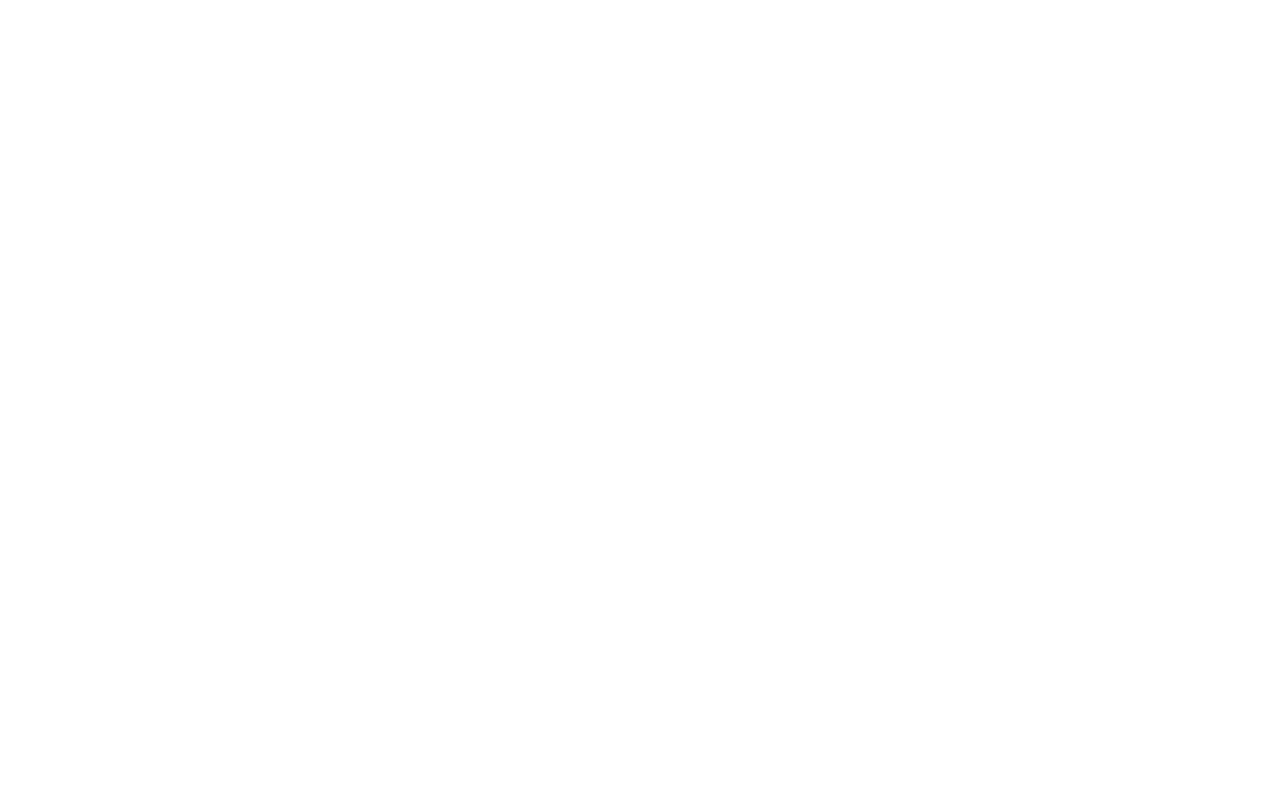
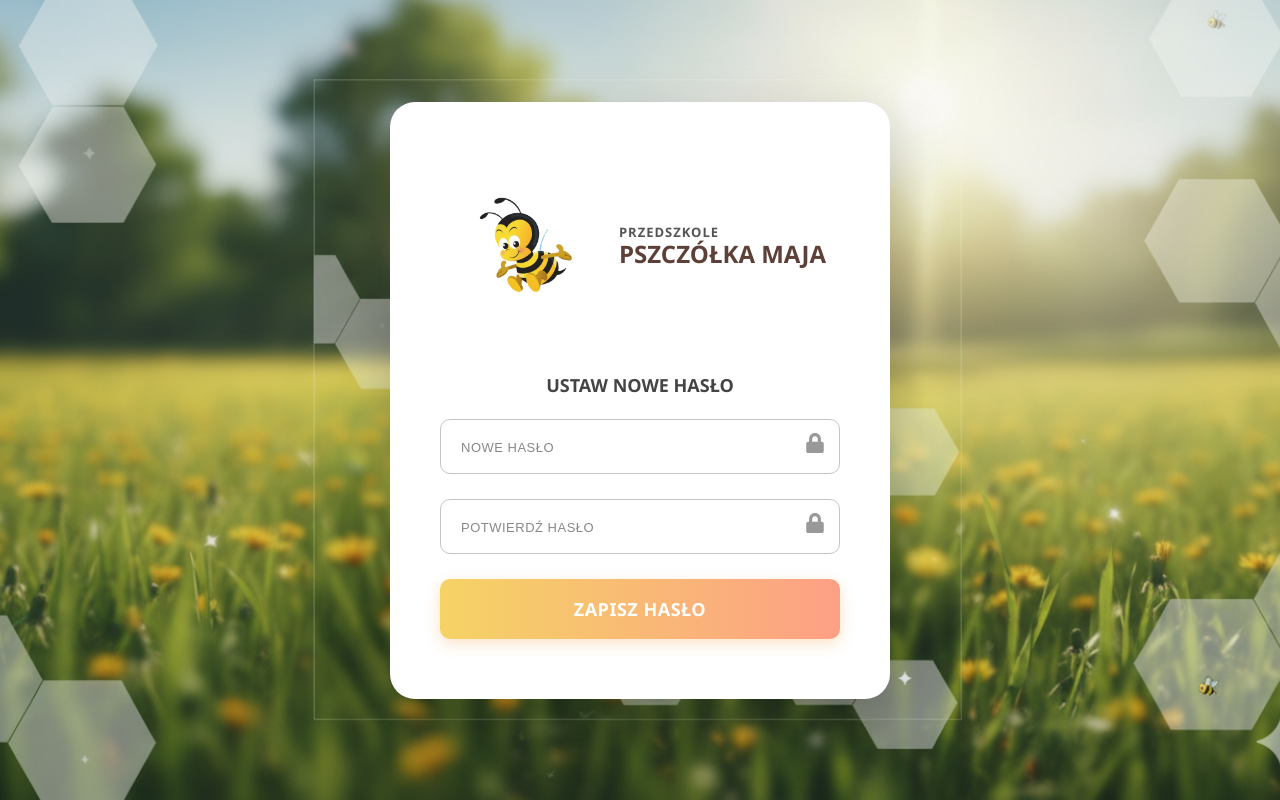
Before and after one commit to Dawelo1/e-dziennik, a React (Vite) app in the folder frontend/: page /reset-hasla in a window 1280 px wide. Before the commit this address had no page. Built offline with nearby package versions, Linux system fonts and the light colour scheme.

Commit message:
resetowanie hasla strona funkcjonalnosc

```diff
--- a/frontend/src/App.jsx
+++ b/frontend/src/App.jsx
@@ -2,6 +2,7 @@
 import { BrowserRouter as Router, Routes, Route } from 'react-router-dom';
 import Login from './Login';
 import ForgotPassword from './ForgotPassword';
+import ResetPassword from './ResetPassword';
 
 // Tymczasowy komponent Dashboard
 const Dashboard = () => {
@@ -23,6 +24,10 @@
       <Routes>
         <Route path="/" element={<Login />} />
         <Route path="/forgot-password" element={<ForgotPassword />} />
+
+        {/* 2. Nowa trasa dla linku z e-maila */}
+        <Route path="/reset-hasla" element={<ResetPassword />} />
+
         <Route path="/dashboard" element={<Dashboard />} />
       </Routes>
     </Router>
--- /dev/null
+++ b/frontend/src/ResetPassword.jsx
@@ -0,0 +1,152 @@
+import React, { useState } from 'react';
+import axios from 'axios';
+import { useSearchParams, useNavigate, Link } from 'react-router-dom';
+
+// Style i grafiki
+import './Login.css';
+import bgImage from './assets/bg.png';
+import beeLogo from './assets/bee.png';
+import { FaLock } from 'react-icons/fa';
+
+const ResetPassword = () => {
+  const [searchParams] = useSearchParams();
+  const token = searchParams.get('token'); // Pobieramy token z adresu URL
+
+  const [password, setPassword] = useState('');
+  const [confirmPassword, setConfirmPassword] = useState('');
+  const [status, setStatus] = useState('idle'); // idle | loading | success | error
+  const [errorMsg, setErrorMsg] = useState('');
+
+  const handleSubmit = async (e) => {
+    e.preventDefault();
+    setErrorMsg('');
+
+    // 1. Walidacja wstępna po stronie przeglądarki
+    if (password !== confirmPassword) {
+      setErrorMsg("Hasła nie są identyczne.");
+      return;
+    }
+
+    if (password.length < 8) {
+      setErrorMsg("Hasło musi mieć minimum 8 znaków.");
+      return;
+    }
+
+    if (!token) {
+        setErrorMsg("Błąd: Brak tokena w adresie URL. Spróbuj kliknąć w link z maila ponownie.");
+        return;
+    }
+
+    setStatus('loading');
+    console.log("Wysyłanie nowego hasła..."); // Log dla debugowania
+
+    try {
+      // 2. Wysłanie do Django
+      const response = await axios.post('http://127.0.0.1:8000/api/users/password_reset/confirm/', {
+        token: token,
+        password: password
+      });
+
+      console.log("Sukces:", response.data);
+      setStatus('success');
+
+    } catch (err) {
+      console.error("Błąd resetowania:", err);
+      setStatus('error');
+
+      // 3. ULEPSZONA OBSŁUGA BŁĘDÓW
+      if (err.response && err.response.data) {
+         const data = err.response.data;
+
+         // Sprawdzamy różne rodzaje błędów, które Django może zwrócić
+         if (data.password) {
+             // Np. "Hasło jest zbyt podobne do loginu"
+             setErrorMsg(data.password[0]);
+         } else if (data.token) {
+             setErrorMsg("Link jest nieprawidłowy lub wygasł.");
+         } else if (data.detail) {
+             setErrorMsg(data.detail);
+         } else {
+             // Jeśli błąd jest inny, wyświetlamy go w całości (dla debugowania)
+             setErrorMsg(JSON.stringify(data));
+         }
+      } else {
+         setErrorMsg("Wystąpił błąd połączenia z serwerem. Sprawdź czy backend działa.");
+      }
+    }
+  };
+
+  return (
+    <div className="login-container" style={{ backgroundImage: `url(${bgImage})` }}>
+      <div className="login-card">
+
+        {/* LOGO */}
+        <div className="logo-section">
+          <img src={beeLogo} alt="Pszczółka Maja" className="bee-logo" />
+          <div className="school-name">
+            <span className="school-name-prefix">PRZEDSZKOLE</span>
+            <span className="school-name-main">PSZCZÓŁKA MAJA</span>
+          </div>
+        </div>
+
+        <h3 style={{ color: '#444', marginBottom: '20px', textTransform: 'uppercase', fontSize: '18px' }}>
+          Ustaw nowe hasło
+        </h3>
+
+        {/* EKRAN SUKCESU */}
+        {status === 'success' ? (
+          <div style={{ marginTop: '20px', color: '#2e7d32' }}>
+            <div style={{ fontSize: '40px', marginBottom: '10px' }}>✅</div>
+            <p style={{ fontWeight: 'bold' }}>Hasło zostało zmienione!</p>
+            <p>Możesz się teraz zalogować nowym hasłem.</p>
+            <div style={{ marginTop: '30px' }}>
+                <Link to="/" className="login-btn" style={{ textDecoration: 'none', display: 'inline-block', width: 'auto', padding: '12px 30px' }}>
+                  Przejdź do logowania
+                </Link>
+            </div>
+          </div>
+        ) : (
+          /* FORMULARZ */
+          <>
+            {/* Wyświetlanie błędów */}
+            {errorMsg && (
+                <div className="error-msg" style={{ wordBreak: 'break-word' }}>
+                    ⚠️ {errorMsg}
+                </div>
+            )}
+
+            <form onSubmit={handleSubmit}>
+                <div className="input-group">
+                  <input
+                    type="password"
+                    placeholder="NOWE HASŁO"
+                    value={password}
+                    onChange={(e) => setPassword(e.target.value)}
+                    required
+                  />
+                  <span className="input-icon"><FaLock /></span>
+                </div>
+
+                <div className="input-group">
+                  <input
+                    type="password"
+                    placeholder="POTWIERDŹ HASŁO"
+                    value={confirmPassword}
+                    onChange={(e) => setConfirmPassword(e.target.value)}
+                    required
+                  />
+                  <span className="input-icon"><FaLock /></span>
+                </div>
+
+                <button type="submit" className="login-btn" disabled={status === 'loading'}>
+                  {status === 'loading' ? 'ZAPISYWANIE...' : 'ZAPISZ HASŁO'}
+                </button>
+            </form>
+          </>
+        )}
+      </div>
+    </div>
+  );
+};
+
+export default ResetPassword;
```
Also changed, not shown: 1 other file (tests, documents, lock files or other folders).
